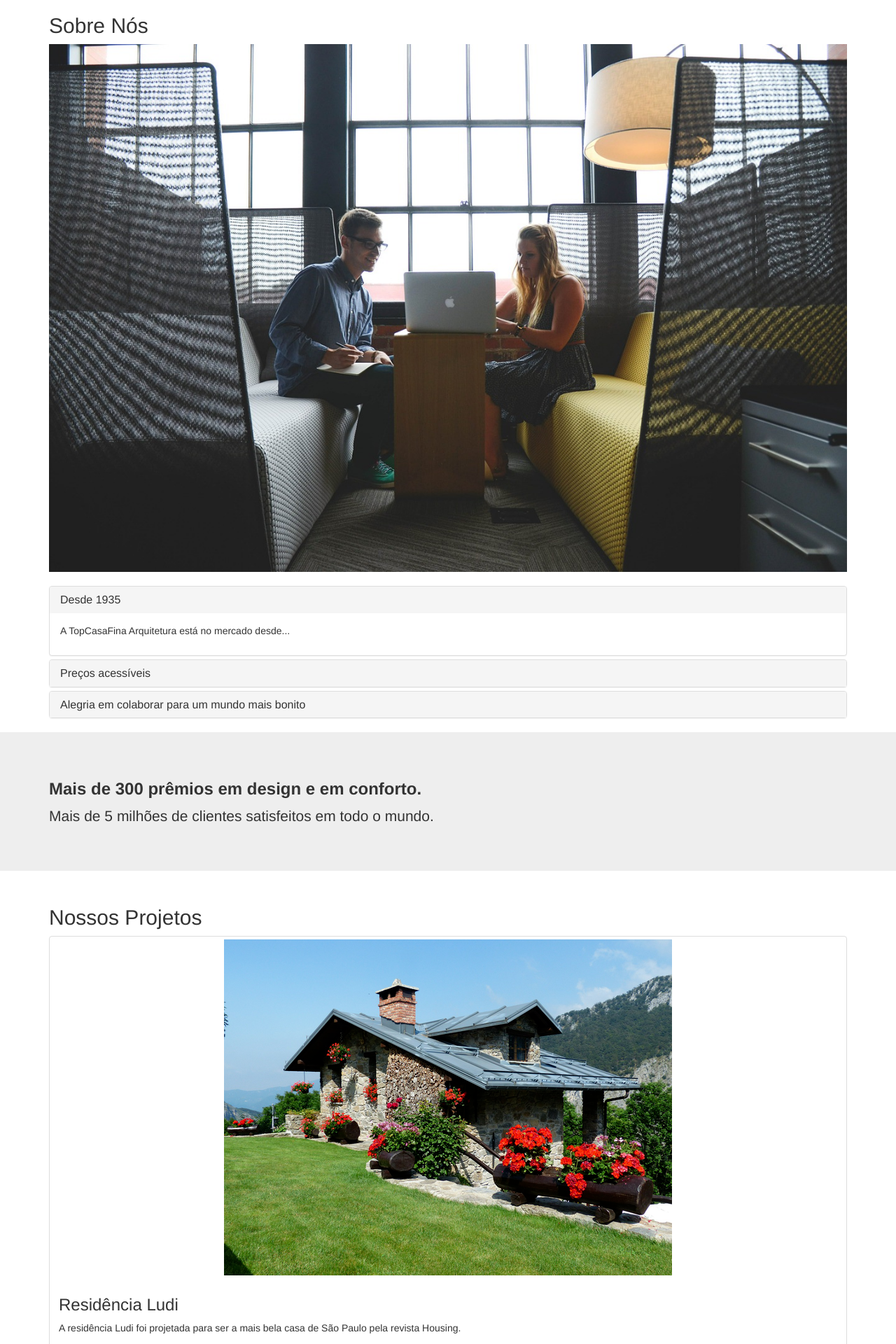
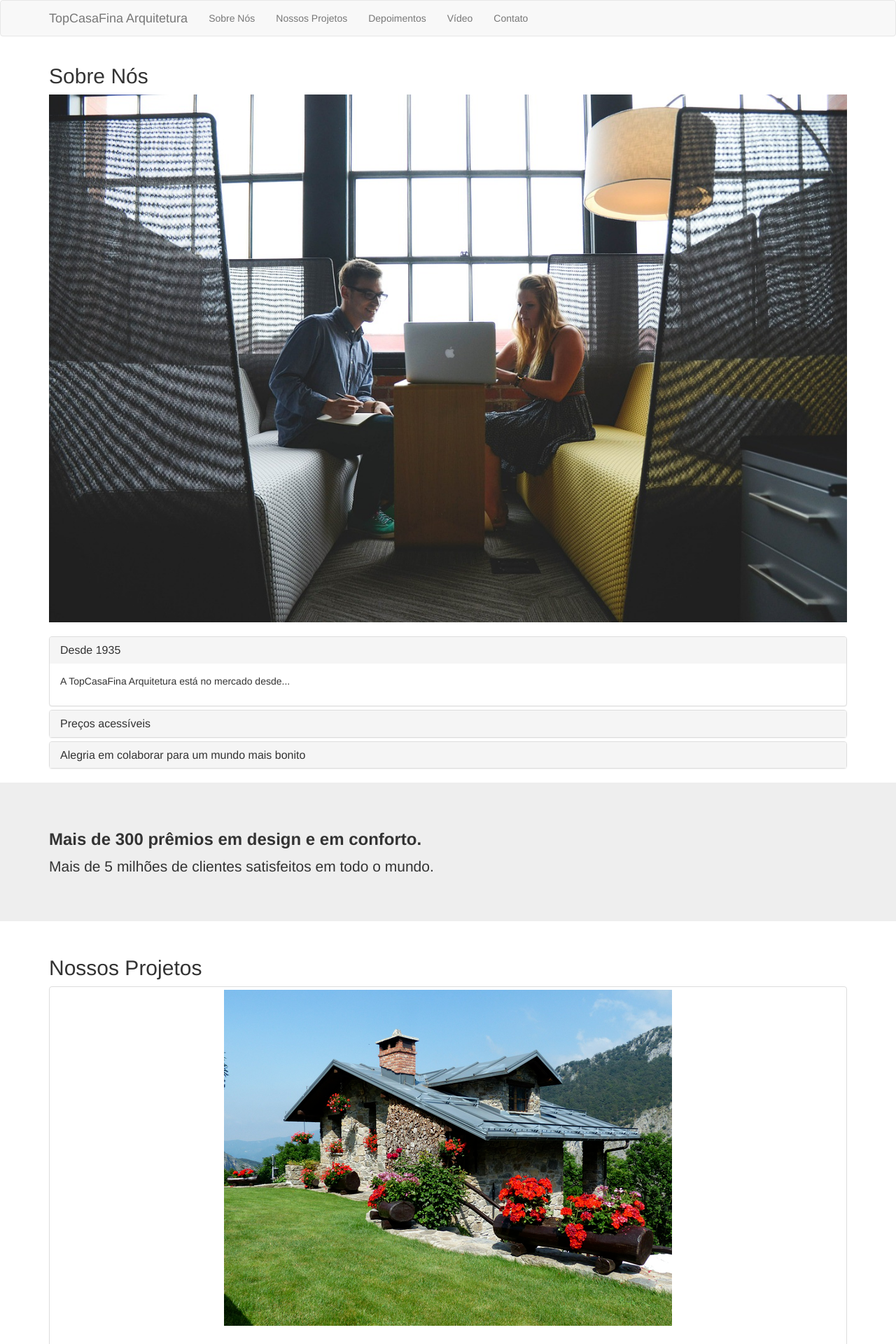
Before and after one commit to adrielsales/alura, a PHP site: page / in a window 1280 px wide. Shown: the top 1920 px of the page at 70% size. Run offline with PHP 8.4, Linux system fonts and the light colour scheme.

Commit message:
Ao concluir a aula 7

```diff
--- a/bootstrap/estilos.css
+++ b/bootstrap/estilos.css
@@ -20,3 +20,14 @@
 .group-radio .radio:first-child {
 	margin-top: 0;
 }
+
+footer {
+	background-color: #333;
+	color: #fff;
+	padding: 1em;
+	margin-top: 10px;
+}
+
+footer address:last-child {
+	margin-bottom: 0;
+}
--- a/bootstrap/index.html
+++ b/bootstrap/index.html
@@ -10,13 +10,41 @@
 
 </head>
 <body>
-<div class="container">
+<header>
+	<nav class="navbar navbar-default">
+		<div class="container">
+
+			<div class="navbar-header">
+				<button type="button" class="navbar-toggle collapsed" data-toggle="collapse"
+				data-target="#meu-menu" aria-expanded="false">
+					<span class="sr-only">Toggle navigation</span>
+					<span class="icon-bar"></span>
+					<span class="icon-bar"></span>
+					<span class="icon-bar"></span>
+				</button>
+				<a href="#" class="navbar-brand">TopCasaFina Arquitetura</a>
+			</div>
+
+			<div class="collapse navbar-collapse" id="meu-menu">
+				<ul class="nav navbar-nav">
+					<li><a href="#sobre-nos">Sobre Nós</a></li>
+					<li><a href="#nossos-projetos">Nossos Projetos</a></li>
+					<li><a href="#depoimentos">Depoimentos</a></li>
+					<li><a href="#video">Vídeo</a></li>
+					<li><a href="#contato">Contato</a></li>
+				</ul>
+			</div>
+
+		</div>
+	</nav>
+</header><!-- /header -->
+
+<!-- Sessão Sobre nós -->
+<section id="sobre-nos" class="container">
+
 	<h2>Sobre Nós</h2>
 	<img class="img-responsive" src="img/empresa.jpg">
-</div>
 
-<!-- Sessão Sobre nós -->
-<section class="container">
 	<div class="panel-group" id="paineis-sobre">
 		<div class="panel panel-default">
 			<div class="panel-heading">
@@ -61,7 +89,7 @@
 </div>
 <!-- Sessão Nossos Projetos -->
 
-<section class="container">
+<section id="nossos-projetos" class="container">
 	<h2>Nossos Projetos</h2>
 
 	<figure class="thumbnail">
@@ -107,7 +135,7 @@
 
 <!-- Carrousel Depoimentos -->
 
-<section>
+<section id="depoimentos">
 	<h2 class="container titulo-depoimentos">Depoimentos de Clientes</h2>
 
 	<div id="carousel-example-generic" class="carousel slide" data-ride="carousel">
@@ -155,14 +183,14 @@
 	</div>
 </section>
 
-<section class="container">
+<section id="video" class="container">
 	<h3>Vídeo Institucional</h3>
 	<div class="embed-responsive embed-responsive-16by9">
 		<iframe width="560" height="315" src="https://www.youtube.com/embed/i_3Pv1AygeI" frameborder="0" allowfullscreen></iframe>
 	</div>
 </section>
 
-<section class="container">
+<section id="contato" class="container">
 	<h2>Contato</h2>
 	<p>Entre em contato conosco</p>
 
@@ -209,6 +237,21 @@
 
 </section>
 
+
+<footer class="container">
+	<address>
+		<strong>TopCasaFina Arquitetura</strong><br>
+		Rua Vergueiro, 3185, Vila Mariana <br>
+		São Paulo, SP <br>
+	</address>
+
+	<address>
+		Tel: (11) 5571-2751 ou 5083-3884 <br>
+		Email: contato.topcasafina@alura.com.br
+	</address>
+</footer>
+
+
 <script src="bootstrap/js/jquery1.js"></script>
 <script src="bootstrap/js/bootstrap.min.js"></script>
 </body>
```
